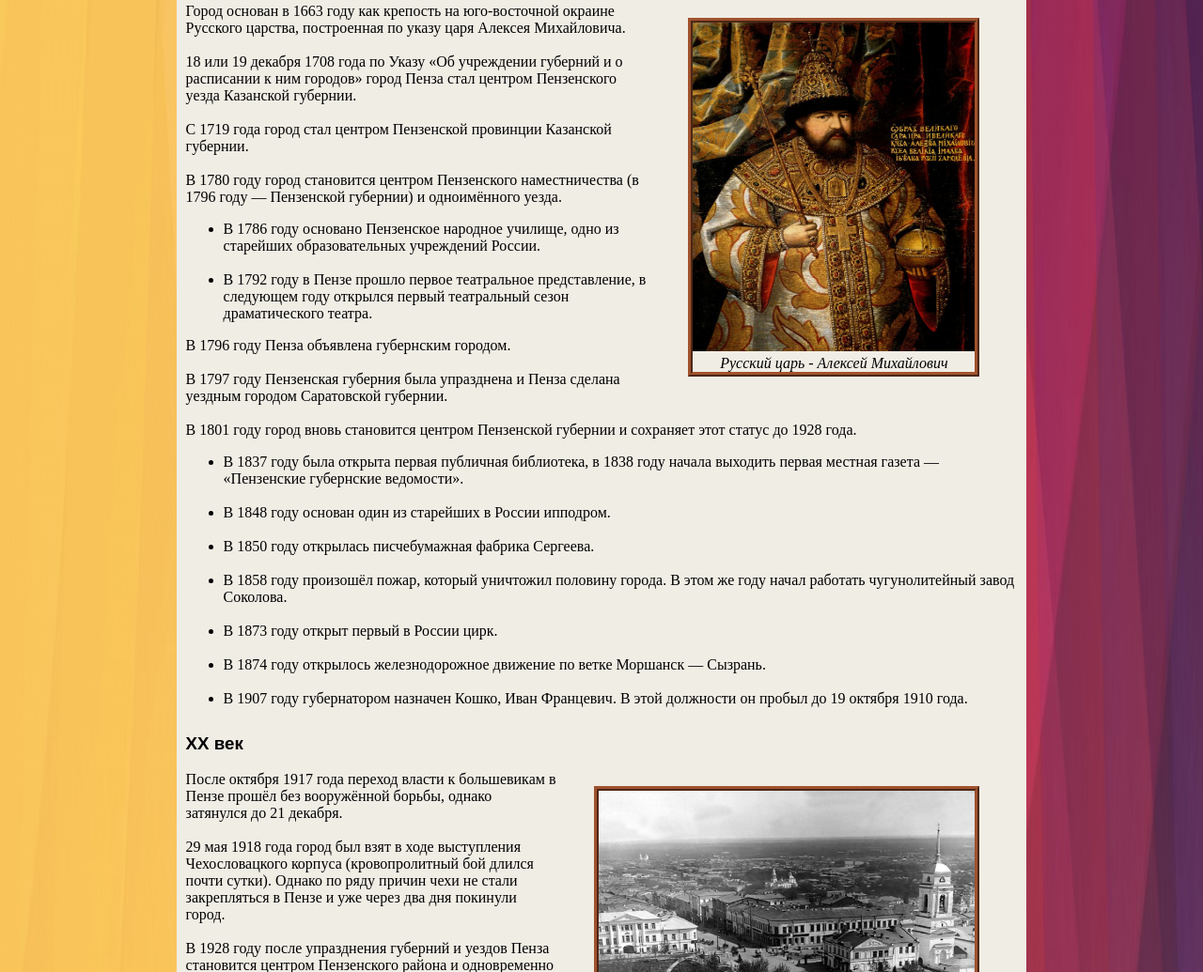
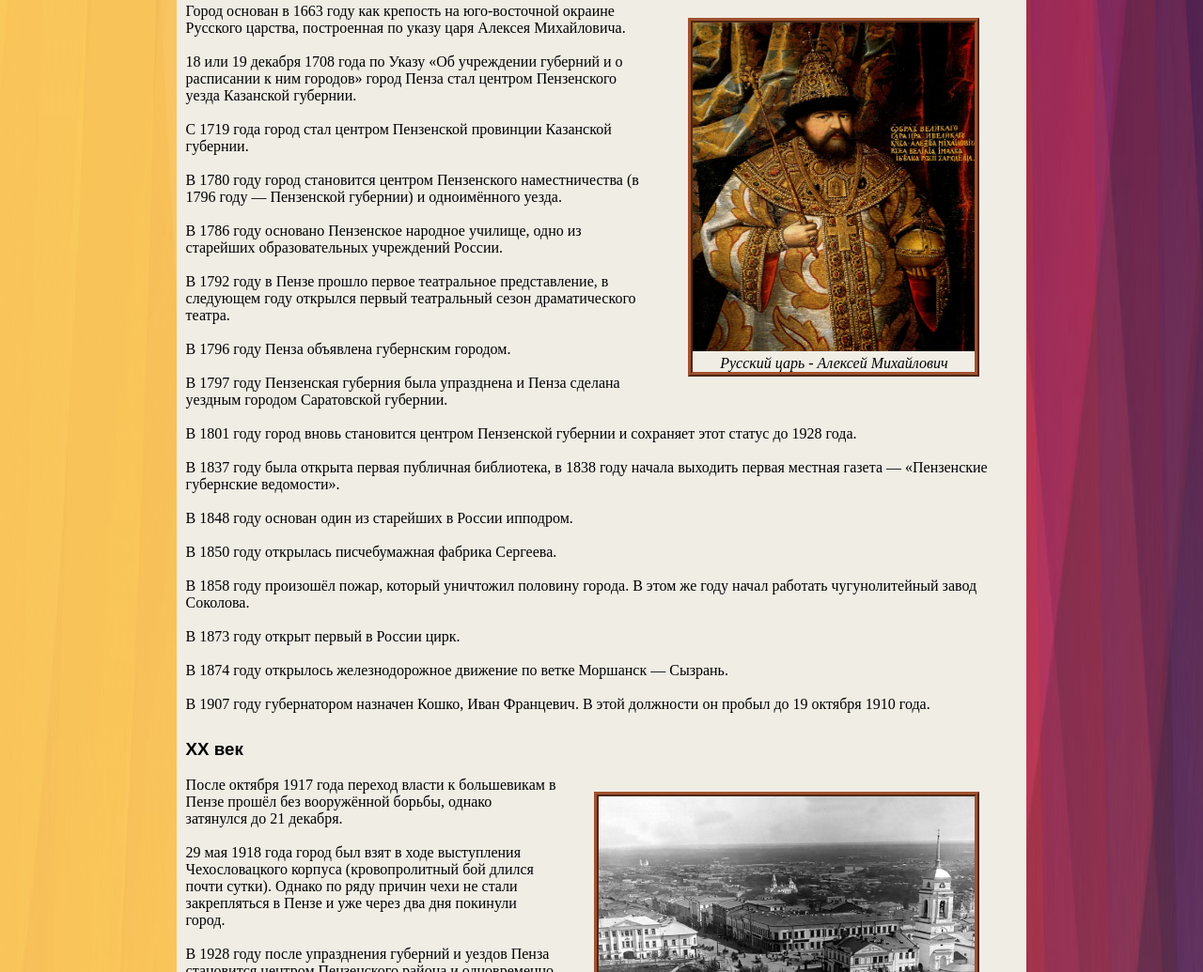
Before and after one commit to Burenix/Penza, a plain HTML site: page index.html in a window 1280 px wide. Shown: the part 1052-2087 px from the top of the page at 94% size. Drawn offline with Linux system fonts and the light colour scheme.

Commit message:
index.html

```diff
--- a/index.html
+++ b/index.html
@@ -90,33 +90,23 @@
                         Казанской губернии. <br><br>С 1719 года город стал центром
                         Пензенской провинции Казанской губернии. <br><br>В 1780 году
                         город становится центром Пензенского наместничества
-                        (в 1796 году — Пензенской губернии) и одноимённого уезда.
-                    </p>
-                    <ul>
-                        <li>
-                            В 1786 году основано Пензенское народное училище,
-                            одно из старейших образовательных учреждений России.
-                        </li><br>
-                        <li>
-                            В 1792 году в Пензе прошло первое театральное
-                            представление, в следующем году открылся первый
-                            театральный сезон драматического театра.
-                        </li>
-                    </ul>
-                    <p>
+                        (в 1796 году — Пензенской губернии) и одноимённого уезда.<br><br>
+                        В 1786 году основано Пензенское народное училище,
+                        одно из старейших образовательных учреждений России.<br><br>
+                        В 1792 году в Пензе прошло первое театральное
+                        представление, в следующем году открылся первый
+                        театральный сезон драматического театра. <br><br>
                         В 1796 году Пенза объявлена губернским городом. <br><br>
                         В 1797 году Пензенская губерния была упразднена и Пенза сделана уездным городом Саратовской губернии. <br><br>
-                        В 1801 году город вновь становится центром Пензенской губернии и сохраняет этот статус до 1928 года.
+                        В 1801 году город вновь становится центром Пензенской губернии и сохраняет этот статус до 1928 года. <br><br>
+                        В 1837 году была открыта первая публичная библиотека, в 1838 году начала выходить первая местная газета — «Пензенские губернские ведомости».<br><br>
+                        В 1848 году основан один из старейших в России ипподром.<br><br>
+                        В 1850 году открылась писчебумажная фабрика Сергеева.<br><br>
+                        В 1858 году произошёл пожар, который уничтожил половину города. В этом же году начал работать чугунолитейный завод Соколова.<br><br>
+                        В 1873 году открыт первый в России цирк.<br><br>
+                        В 1874 году открылось железнодорожное движение по ветке Моршанск — Сызрань.<br><br>
+                        В 1907 году губернатором назначен Кошко, Иван Францевич. В этой должности он пробыл до 19 октября 1910 года.
                     </p>
-                    <ul>
-                        <li>В 1837 году была открыта первая публичная библиотека, в 1838 году начала выходить первая местная газета — «Пензенские губернские ведомости».</li><br>
-                        <li>В 1848 году основан один из старейших в России ипподром.</li><br>
-                        <li>В 1850 году открылась писчебумажная фабрика Сергеева.</li><br>
-                        <li>В 1858 году произошёл пожар, который уничтожил половину города. В этом же году начал работать чугунолитейный завод Соколова.</li><br>
-                        <li>В 1873 году открыт первый в России цирк.</li><br>
-                        <li>В 1874 году открылось железнодорожное движение по ветке Моршанск — Сызрань.</li><br>
-                        <li>В 1907 году губернатором назначен Кошко, Иван Францевич. В этой должности он пробыл до 19 октября 1910 года.</li>
-                    </ul>
                 <h3 id="twentyCentury">XX век</h3>
                     <figure class="century">
                             <img
```
